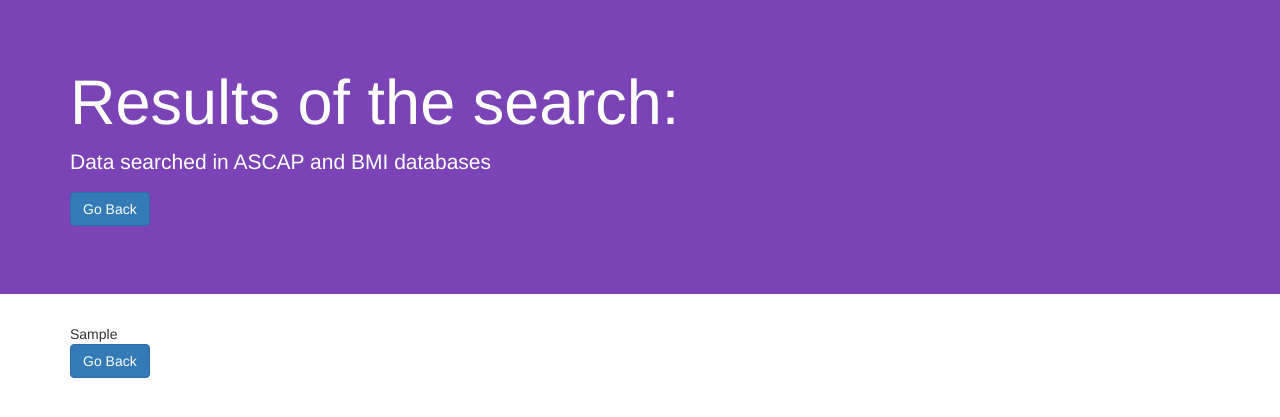
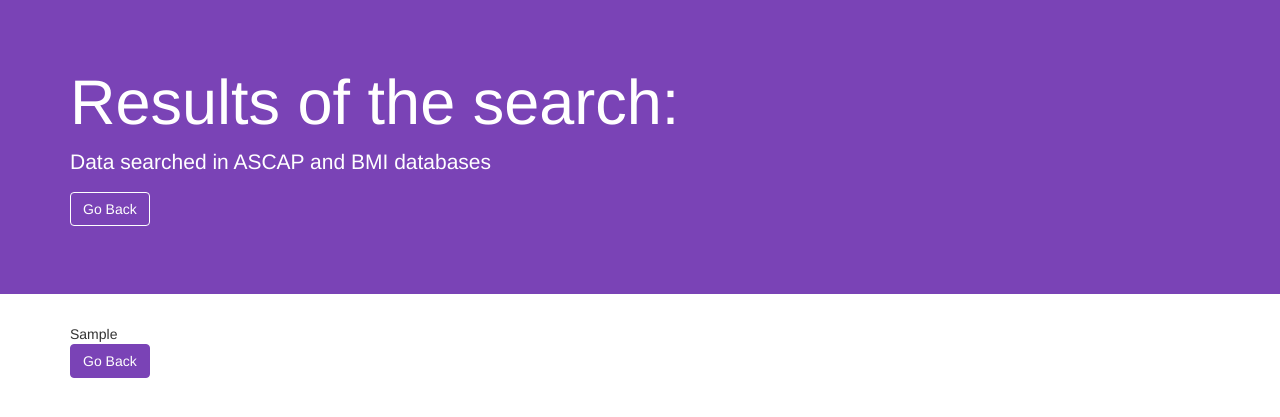
Before and after one commit to gonbaum/musicscrap, a Flask app: template templates/result.html in a window 1280 px wide. Shown: the top 417 px of the page. Run offline with Flask 2, Linux system fonts and the light colour scheme; the template is opened without the code that fills it: most values are stand-ins (such as "Sample title", 1, 10 or a date in 2020); some libraries are stand-ins or nearby versions.

Commit message:
Change CSS style of element

```diff
--- a/templates/result.html
+++ b/templates/result.html
@@ -5,7 +5,7 @@
 	<div class="container">
 		<h1 style="color:white;">Results of the search:</h1>
 		<p style="color:white;">Data searched in ASCAP and BMI databases</p>
-		<button onclick="goBack()" style="!background-color:#7A43B6" class="btn btn-primary">Go Back</button>
+		<button onclick="goBack()" style="background-color:#7A43B6 !important; border-color:white !important" class="btn btn-primary">Go Back</button>
 		<br>
 		<br>
 	</div>
@@ -16,7 +16,7 @@
 </div>
 
 <div class="container">
-	<button onclick="goBack()" style="!background-color:#7A43B6" class="btn btn-primary">Go Back</button>
+	<button onclick="goBack()" style="background-color:#7A43B6 !important; border-color:#7A43B6 !important" class="btn btn-primary">Go Back</button>
 	<br>
 	<br>
 </div>
```
